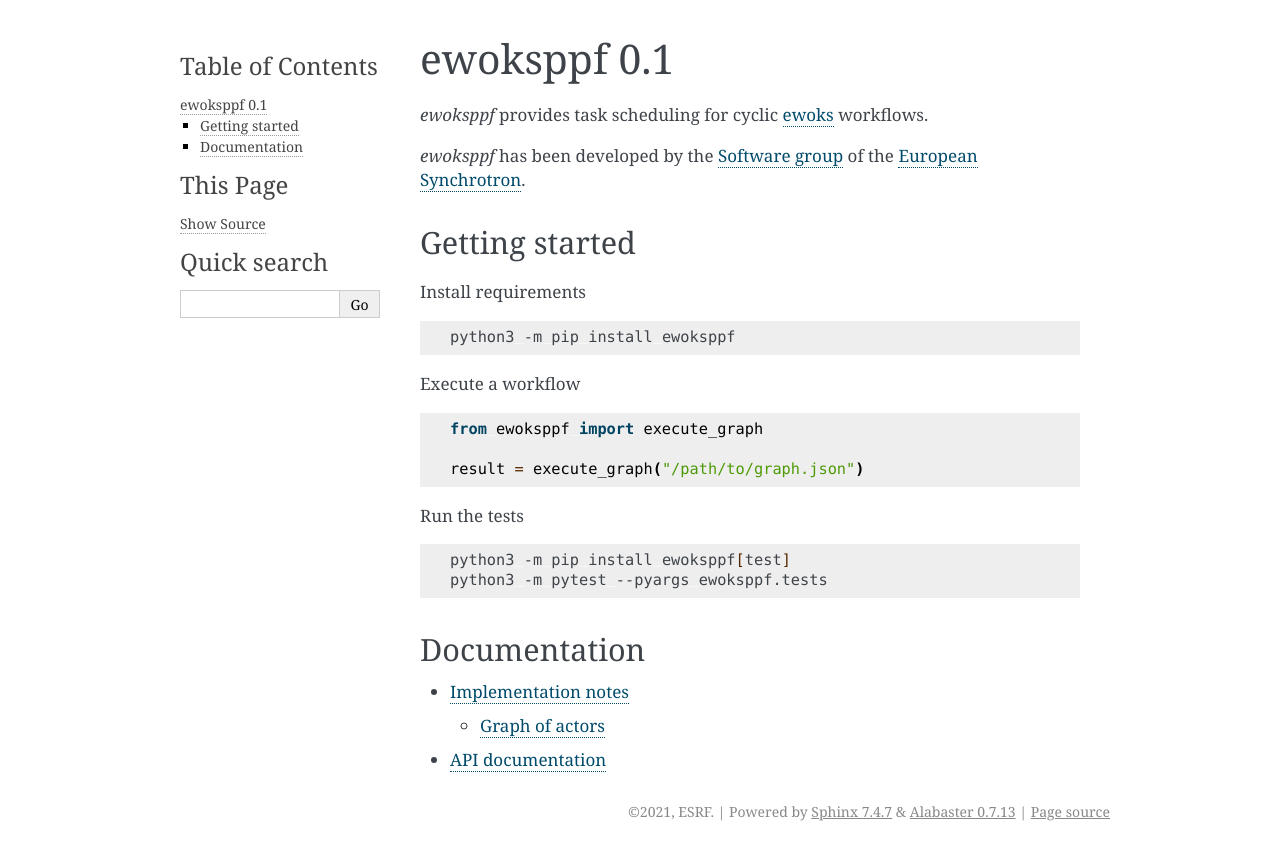
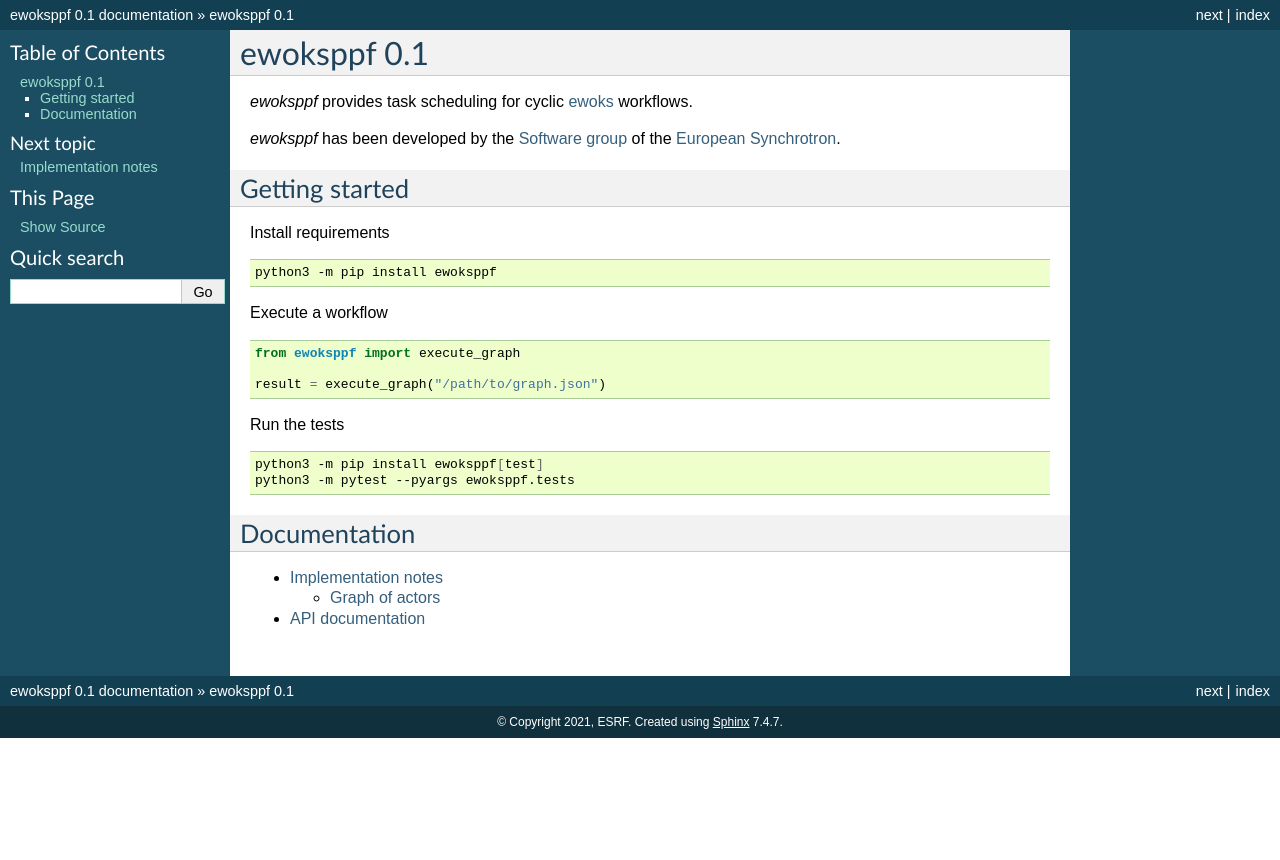
Before and after one commit to ewoks-kit/ewoksppf, a Sphinx documentation site: the page built from doc/index.rst, in a window 1280 px wide. Shown: the top 860 px of the page. Built offline with Sphinx 7.4.7, drawn with Linux system fonts in a browser that asks for light colours.

Commit message:
improve docs

```diff
--- a/doc/_templates/autosummary/class.rst
+++ b/doc/_templates/autosummary/class.rst
@@ -6,27 +6,3 @@
    :members:
    :show-inheritance:
    :inherited-members:
-
-   {% block methods %}
-   .. automethod:: __init__
-
-   {% if methods %}
-   .. rubric:: {{ _('Methods') }}
-
-   .. autosummary::
-   {% for item in methods %}
-      ~{{ name }}.{{ item }}
-   {%- endfor %}
-   {% endif %}
-   {% endblock %}
-
-   {% block attributes %}
-   {% if attributes %}
-   .. rubric:: {{ _('Attributes') }}
-
-   .. autosummary::
-   {% for item in attributes %}
-      ~{{ name }}.{{ item }}
-   {%- endfor %}
-   {% endif %}
-   {% endblock %}
--- a/doc/conf.py
+++ b/doc/conf.py
@@ -6,14 +6,14 @@
 copyright = "2021, ESRF"
 author = "ESRF"
 
-extensions = ["sphinx.ext.autodoc", "sphinx.ext.autosummary", "sphinxcontrib.mermaid"]
+extensions = ["sphinx.ext.autodoc", "sphinx.ext.autosummary", "sphinx.ext.viewcode","sphinxcontrib.mermaid"]
 templates_path = ["_templates"]
 exclude_patterns = []
 
 autodoc_typehints = "description"
 autodoc_typehints_description_target = "all"
 
-html_theme = "alabaster"
+html_theme = "classic"
 html_static_path = []
 
 autosummary_generate = True
```
